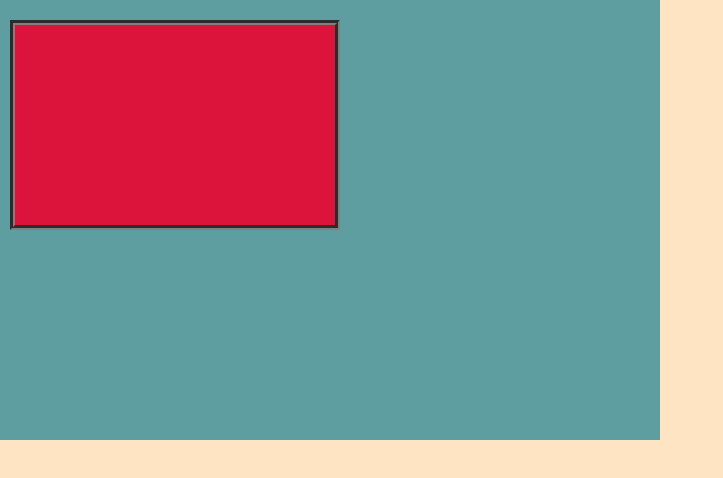
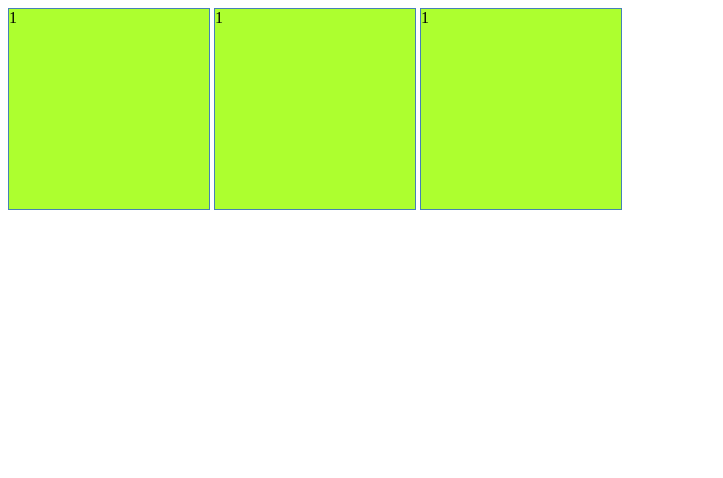
Before and after one commit to wnmmnw01/Kakao_clone, a plain HTML site: page index.html in a window 1280 px wide. Shown: the whole page, without its empty margins (0-723 px from the left). Drawn offline with Linux system fonts and the light colour scheme.

Commit message:
inline-block,block,inline

```diff
--- a/index.html
+++ b/index.html
@@ -3,32 +3,20 @@
   <head>
     <meta charset="UTF-8" />
     <meta name="viewport" content="width=device-width, initial-scale=1.0" />
-    <title>Box Model</title>
+    <title>Inline Example</title>
     <style>
-      body,
-      html {
-        padding: 0;
-        margin: 0;
-        background-color: bisque;
-        height: 100%;
-      }
       .box {
-        background-color: cadetblue;
-        width: 50%;
-        height: 50%;
-        padding: 20px 10px;
-      }
-      .inside-box {
-        background-color: crimson;
-        width: 50%;
-        height: 50%;
-        border: 5px gray groove;
+        background-color: greenyellow;
+        width: 200px;
+        height: 200px;
+        border: 1px solid steelblue;
+        display: inline-block;
       }
     </style>
   </head>
   <body>
-    <div class="box">
-      <div class="inside-box"></div>
-    </div>
+    <span class="box">1</span>
+    <span class="box">1</span>
+    <span class="box">1</span>
   </body>
 </html>
```
